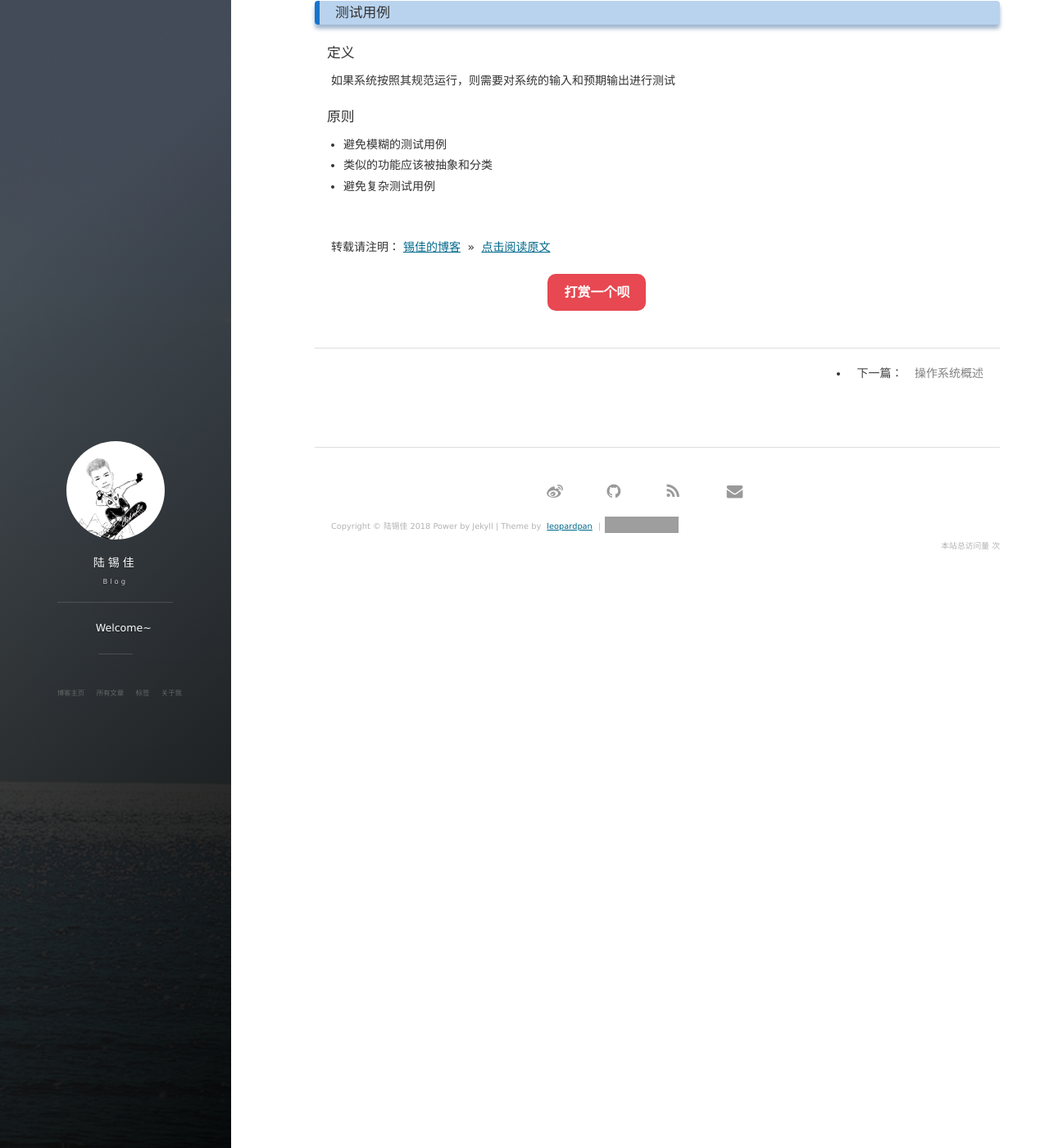
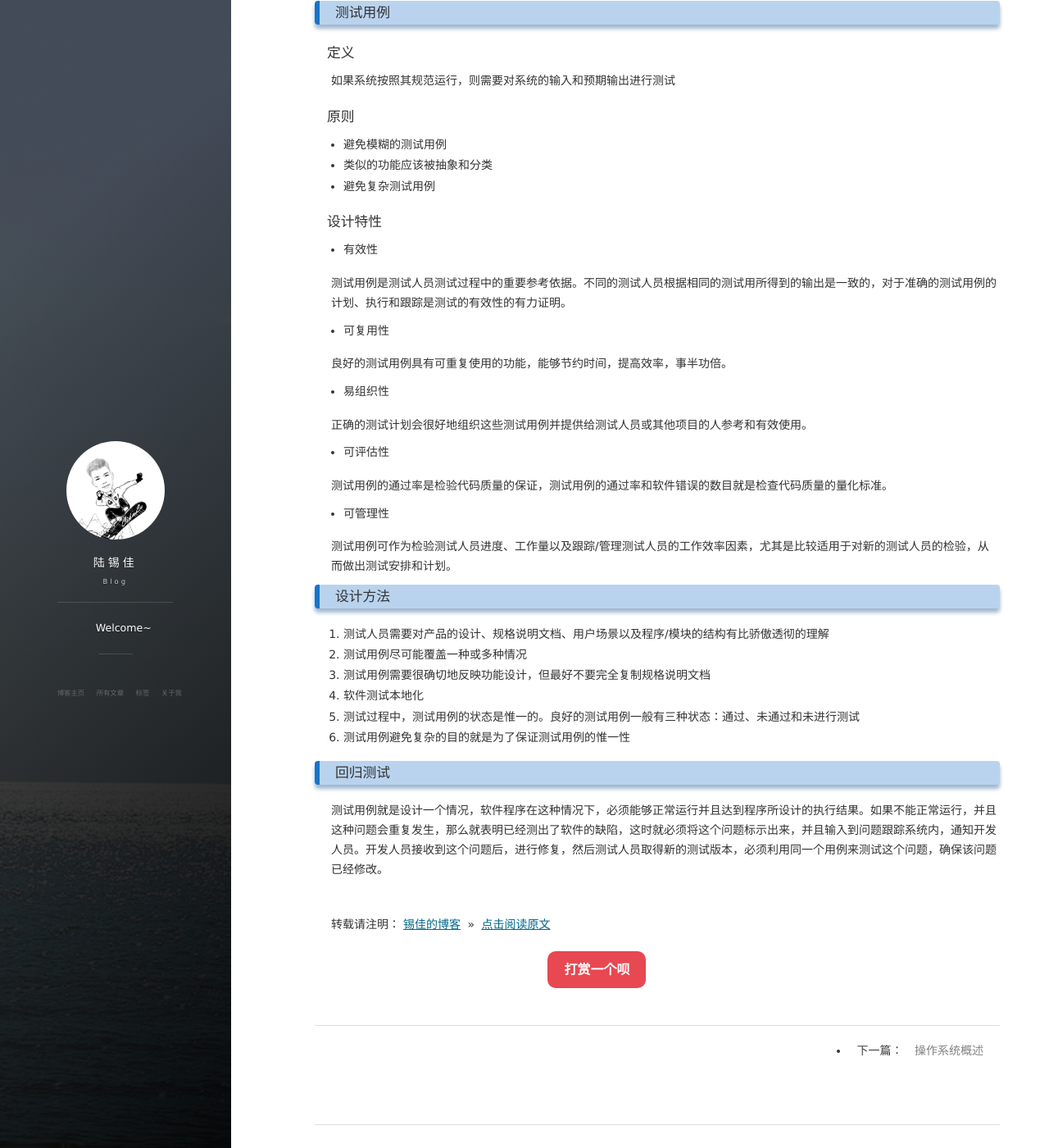
Before and after one commit to lxjsy/blog, a Jekyll site: the page built from _posts/2018-5-11-STIntroduction.md, in a window 1280 px wide and 1400 px high, scrolled down 2795 px. Shown: the whole window at 82% size. Built offline with Jekyll 4.4.1, drawn with Linux system fonts in a browser that asks for light colours; nearby versions of some CDN libraries; comment, search, counter and statistics services are not loaded; some of the changed text lies outside the part shown; grey boxes are pictures that could not be loaded.

Commit message:
add post

```diff
--- a/_posts/2018-5-11-SoftwareTestingIntroduction.md
+++ b/_posts/2018-5-11-STIntroduction.md
@@ -11,7 +11,7 @@ tag: Software Testing
 ### 软件测试
 
 #### 定义
-* 软件测试是有计划的、系统化不可缺少的步骤
+* 软件测试是有计划的、系统性的不可缺少的步骤
 * 这是一项经验性的工作，目的在于向利益相关者提供关于产品质量和测试服务质量的信息
 * 判断软件是否满足用户期望
 * 软件测试是软件质量保证的关键步骤
@@ -20,7 +20,7 @@ tag: Software Testing
 * 发现软件中存在的错误，好的测试应能在第一时间发现程序中存在的错误。
 * 降低软件无法工作的风险，好的测试应能发现至今尚未发现的错误。
 
-#### 测试通过规则
+#### 测试通过标准
 * 所有测试用例是否执行完
 * 功能是否设计完毕
 * 是否找到足够的Bug
@@ -29,7 +29,7 @@ tag: Software Testing
 
 | 功能 | 描述                    |
 | ------------- | ----------------------------------------- |
-| 验证(verification) | 软件应该满足需求说明文档    |
+| 验证(verification) | 软件应该满足规格说明文档    |
 | 确认(vaildation)  | 软件应该满足用户真正的需求  |
 
 #### 与Debug区别
@@ -110,6 +110,39 @@ tag: Software Testing
 * 类似的功能应该被抽象和分类
 * 避免复杂测试用例
 
+#### 设计特性
+* 有效性
+
+测试用例是测试人员测试过程中的重要参考依据。不同的测试人员根据相同的测试用所得到的输出是一致的，对于准确的测试用例的计划、执行和跟踪是测试的有效性的有力证明。
+
+* 可复用性
+
+良好的测试用例具有可重复使用的功能，能够节约时间，提高效率，事半功倍。
+
+* 易组织性
+
+正确的测试计划会很好地组织这些测试用例并提供给测试人员或其他项目的人参考和有效使用。
+
+* 可评估性
+
+测试用例的通过率是检验代码质量的保证，测试用例的通过率和软件错误的数目就是检查代码质量的量化标准。
+
+* 可管理性
+
+测试用例可作为检验测试人员进度、工作量以及跟踪/管理测试人员的工作效率因素，尤其是比较适用于对新的测试人员的检验，从而做出测试安排和计划。
+
+### 设计方法
+1. 测试人员需要对产品的设计、规格说明文档、用户场景以及程序/模块的结构有比骄傲透彻的理解
+2. 测试用例尽可能覆盖一种或多种情况
+3. 测试用例需要很确切地反映功能设计，但最好不要完全复制规格说明文档
+4. 软件测试本地化
+5. 测试过程中，测试用例的状态是惟一的。良好的测试用例一般有三种状态：通过、未通过和未进行测试
+6. 测试用例避免复杂的目的就是为了保证测试用例的惟一性
+
+
+### 回归测试
+测试用例就是设计一个情况，软件程序在这种情况下，必须能够正常运行并且达到程序所设计的执行结果。如果不能正常运行，并且这种问题会重复发生，那么就表明已经测出了软件的缺陷，这时就必须将这个问题标示出来，并且输入到问题跟踪系统内，通知开发人员。开发人员接收到这个问题后，进行修复，然后测试人员取得新的测试版本，必须利用同一个用例来测试这个问题，确保该问题已经修改。
+
 <br>
 
-转载请注明：[锡佳的博客](http://www.luxijia.top) » [点击阅读原文](http://www.luxijia.top/2015/09/SoftwareTestingIntroduction/)
+转载请注明：[锡佳的博客](http://www.luxijia.top) » [点击阅读原文](http://www.luxijia.top/2018/05/SoftwareTestingIntroduction/)
```
Also changed, not shown: _posts/2018-5-22-STBlackTesingOne.md (added, +113 -0 lines), _posts/2018-5-12-OSIntroduction.md (renamed from _posts/2018-5-12-OperatingSystemIntroduction.md).
